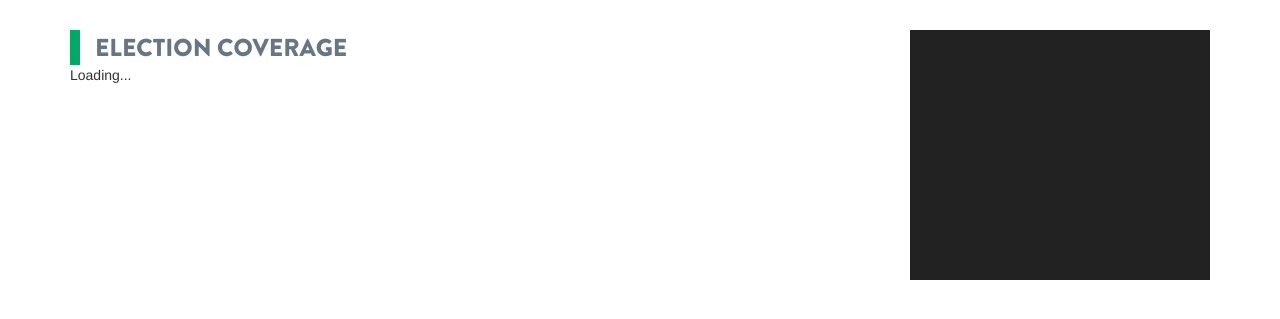
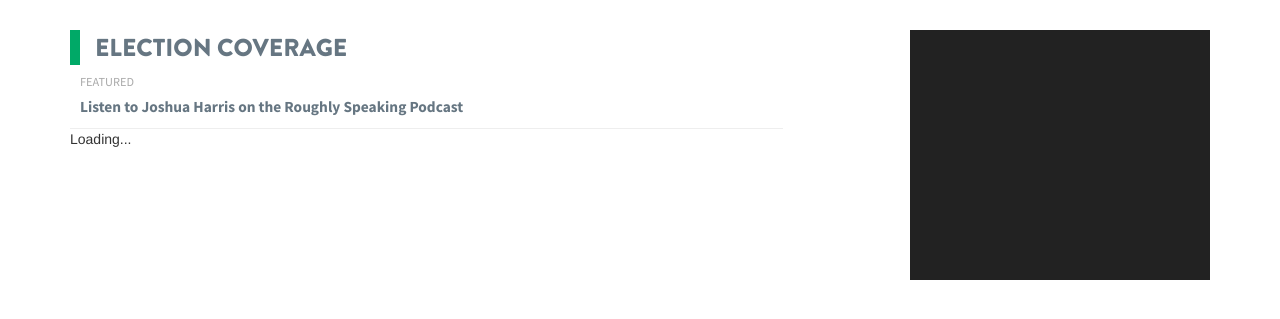
Before and after one commit to baltimore-sun-data/voter-guide-2016-live, a plain HTML site: page mayor/harris.html in a window 1280 px wide. Shown: the part 763-1082 px from the top of the page. Drawn offline with Linux system fonts and the light colour scheme; a script that the page names is missing.

Commit message:
added podcast link to harris

```diff
--- a/mayor/harris.html
+++ b/mayor/harris.html
@@ -343,7 +343,9 @@
           <!--  <div class="header-underline"></div>-->
           </header>
 
-
+<div class="article-date featured">FEATURED</div>
+<div class="article-title featured"> <a href="http://www.baltimoresun.com/news/maryland/dan-rodricks-blog/bal-roughly-speaking-joshua-harris-story.html" target="_blank">Listen to Joshua Harris on the Roughly Speaking Podcast </a> </div>
+<hr style="margin:0px;">
           <ul> Loading...
 
           <!--
```
Also changed, not shown: images/voter-guide-square.png (renamed from voter-guide-square.png).
